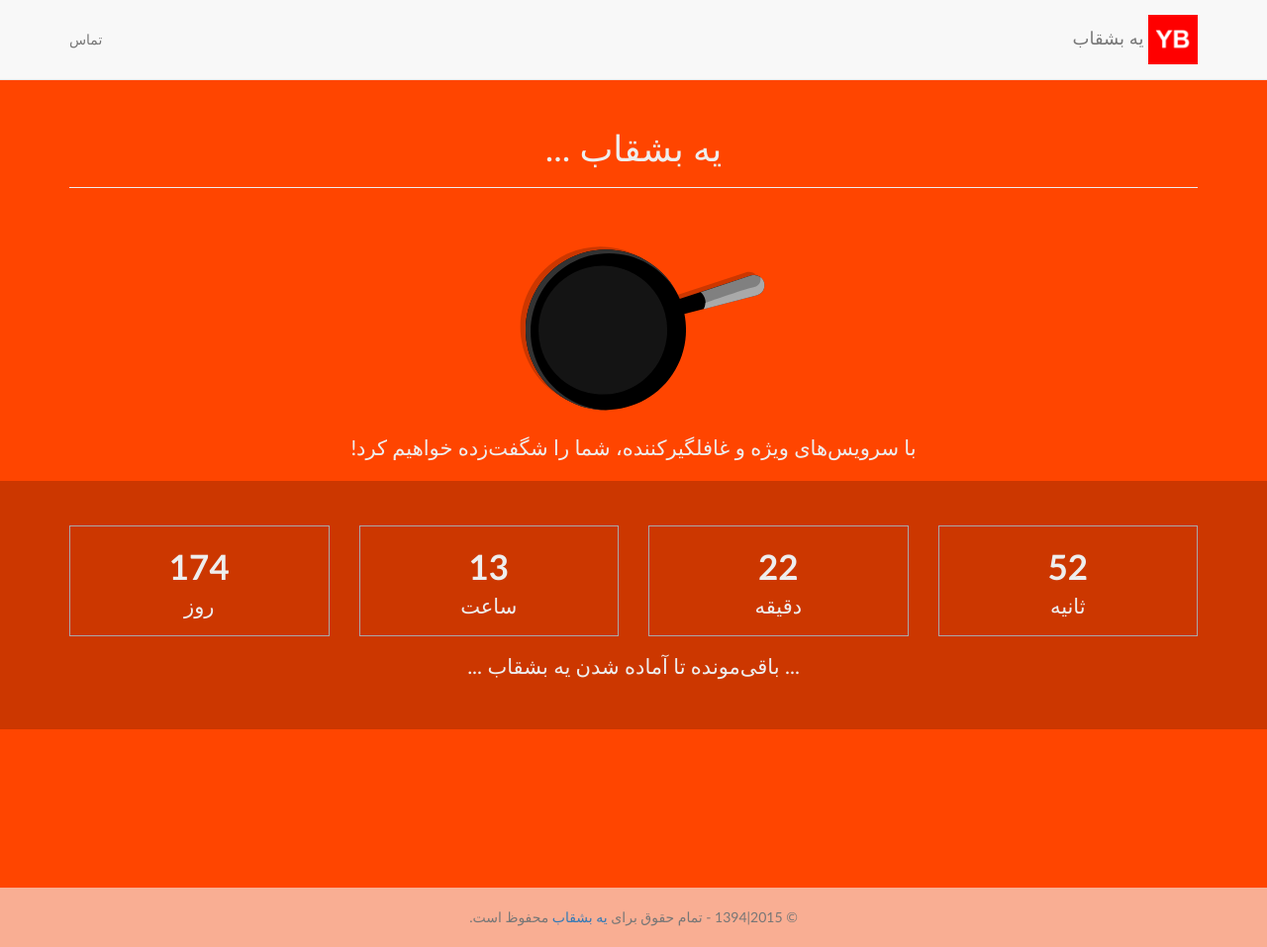
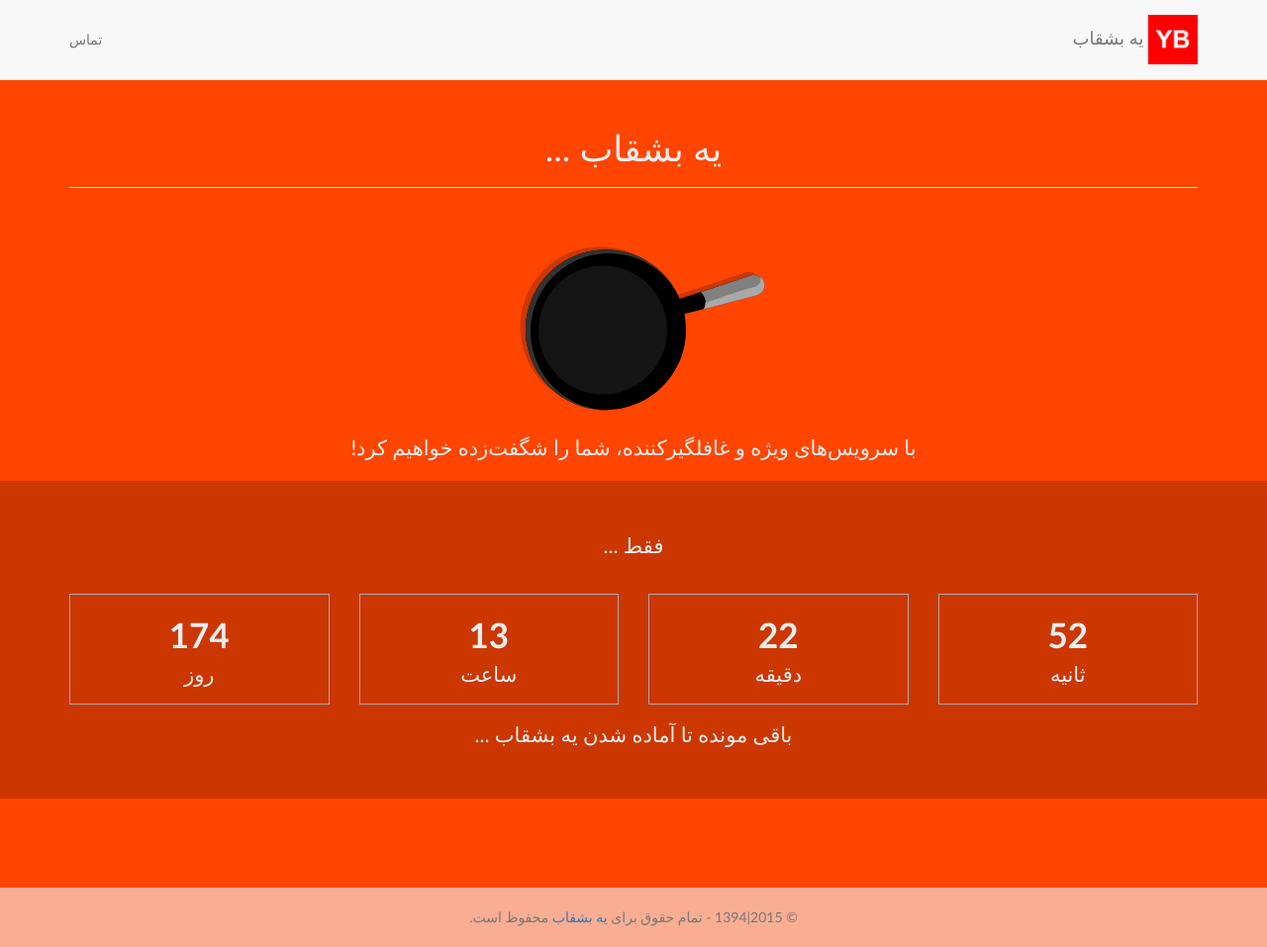
Before and after one commit to yeboshghab/yeboshghab.github.io, a Jekyll site: the page built from index.html, in a window 1280 px wide and 957 px high. Shown: the whole window at 99% size. Built offline with Jekyll 4.4.1, drawn with Linux system fonts in a browser that asks for light colours; nearby versions of some CDN libraries; some web fonts are replaced; the list of posts is cut into pages by our own code.

Commit message:
Improved some texts

```diff
--- a/_config.yml
+++ b/_config.yml
@@ -1,6 +1,6 @@
 # Site Settings
 title: یه بشقاب
-tagline: پیشنهاد غیرمنتظره و شگفت‌انگیز
+tagline: یه پیشنهاد غیرمنتظره و شگفت‌انگیز
 
 # Build settings
 markdown: kramdown
--- a/_includes/countdown.html
+++ b/_includes/countdown.html
@@ -1,6 +1,7 @@
     <!-- ***COUNTDOWN*** -->
     <div id="countdown" class="countdown">
-        <div class="container">
+        <div class="container"><br/>
+			<p dir="rtl" class="lead text-center">فقط ...</p>
             <div class="row text-center count-down">
                 <div class="countdown-item col-sm-3 col-sm-push-9"><div class="countdown-item-content">
                     <div class="countdown-number" id="countdown-days">0</div>
@@ -23,8 +24,6 @@
                 </div></div>
 
             </div>
-            <div class="text-center">
-                <p dir="rtl" class="lead text-center">... باقی‌مونده تا آماده شدن یه بشقاب ...</p>
-            </div>
+			<p dir="rtl" class="lead text-center">باقی ‌مونده تا آماده شدن یه بشقاب ...</p>
         </div>
     </div>
```
